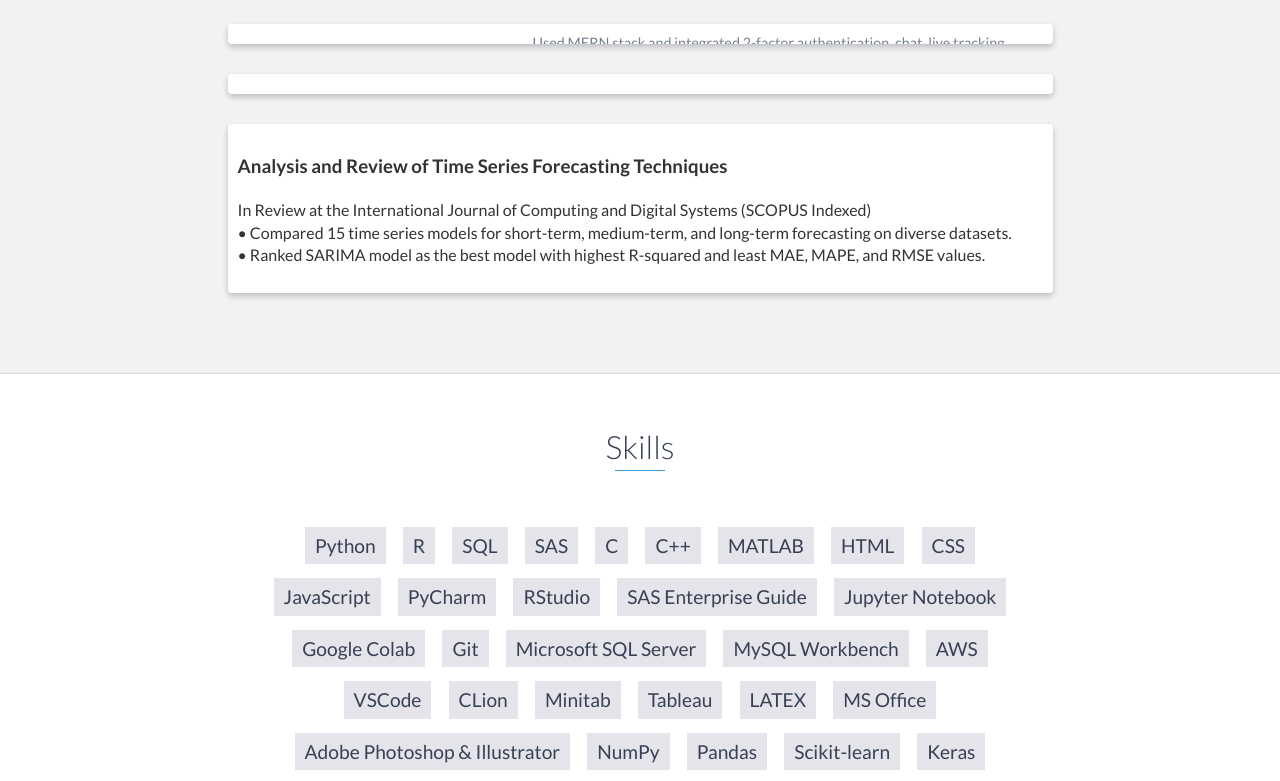
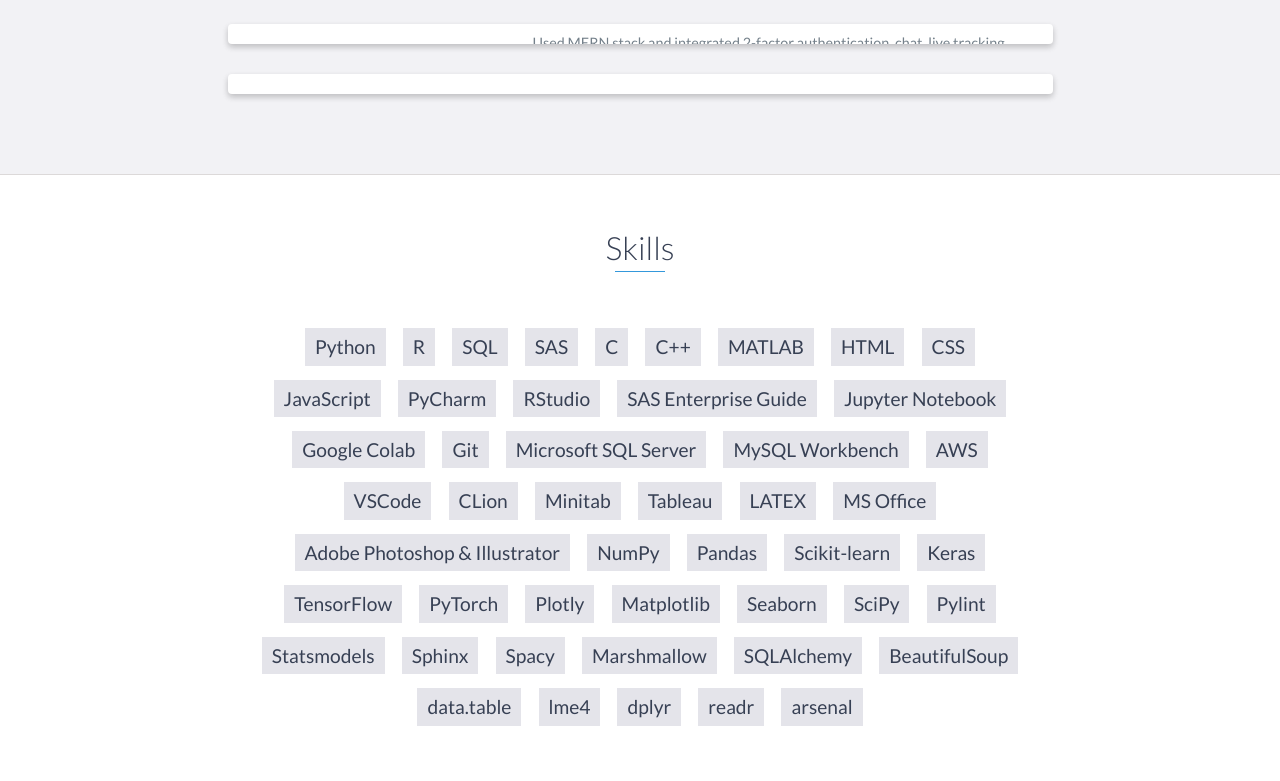
Before and after one commit to nee1k/nee1k.github.io, a website: page index.html in a window 1280 px wide. Shown: the part 3200-3981 px from the top of the page. Drawn offline with nearby package versions, Linux system fonts and the light colour scheme.

Commit message:
update index.html

```diff
--- a/index.html
+++ b/index.html
@@ -203,20 +203,20 @@
                     </div>
                 </div>
 
-                <div class="project shadow-large">
-                    <div class="project-image">
-                        <!-- <img src="images/fyp.svg" width="75%" /> -->
-                        <!-- </div> -->
-                        <!-- End .project-image -->
-                        <!-- <div class="project-info"> -->
-                        <h3>Analysis and Review of Time Series Forecasting Techniques</h3>
-                        <p>
-                            In Review at the International Journal of Computing and Digital Systems (SCOPUS Indexed) <br> • Compared 15 time series models for short-term, medium-term, and long-term forecasting on diverse datasets. <br> • Ranked SARIMA
-                            model as the best model with highest R-squared and least MAE, MAPE, and RMSE values.
-                        </p>
-                        <!-- <a href="#">View Project</a> -->
-                    </div>
-                </div>
+                <!-- <div class="project shadow-large"> -->
+                <!-- <div class="project-image"> -->
+                <!-- <img src="images/fyp.svg" width="75%" /> -->
+                <!-- </div> -->
+                <!-- End .project-image -->
+                <!-- <div class="project-info"> -->
+                <!-- <h3>Analysis and Review of Time Series Forecasting Techniques</h3> -->
+                <!-- <p> -->
+                <!-- In Review at the International Journal of Computing and Digital Systems (SCOPUS Indexed) <br> • Compared 15 time series models for short-term, medium-term, and long-term forecasting on diverse datasets. <br> • Ranked SARIMA -->
+                <!-- model as the best model with highest R-squared and least MAE, MAPE, and RMSE values. -->
+                <!-- </p> -->
+                <!-- <a href="#">View Project</a> -->
+                <!-- </div> -->
+                <!-- </div> -->
 
                 <!-- <div class="project shadow-large"> -->
                 <!-- <div class="project-image"> -->
```
